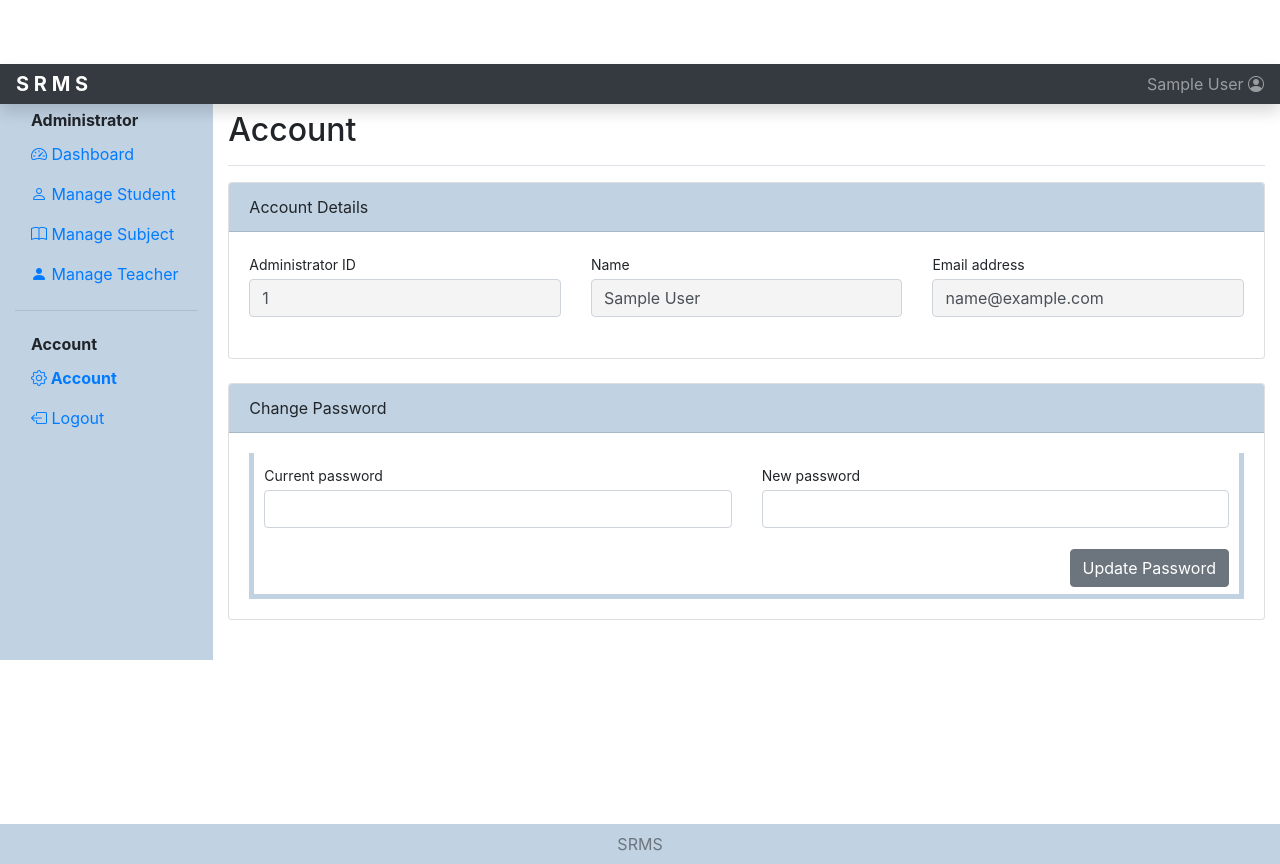
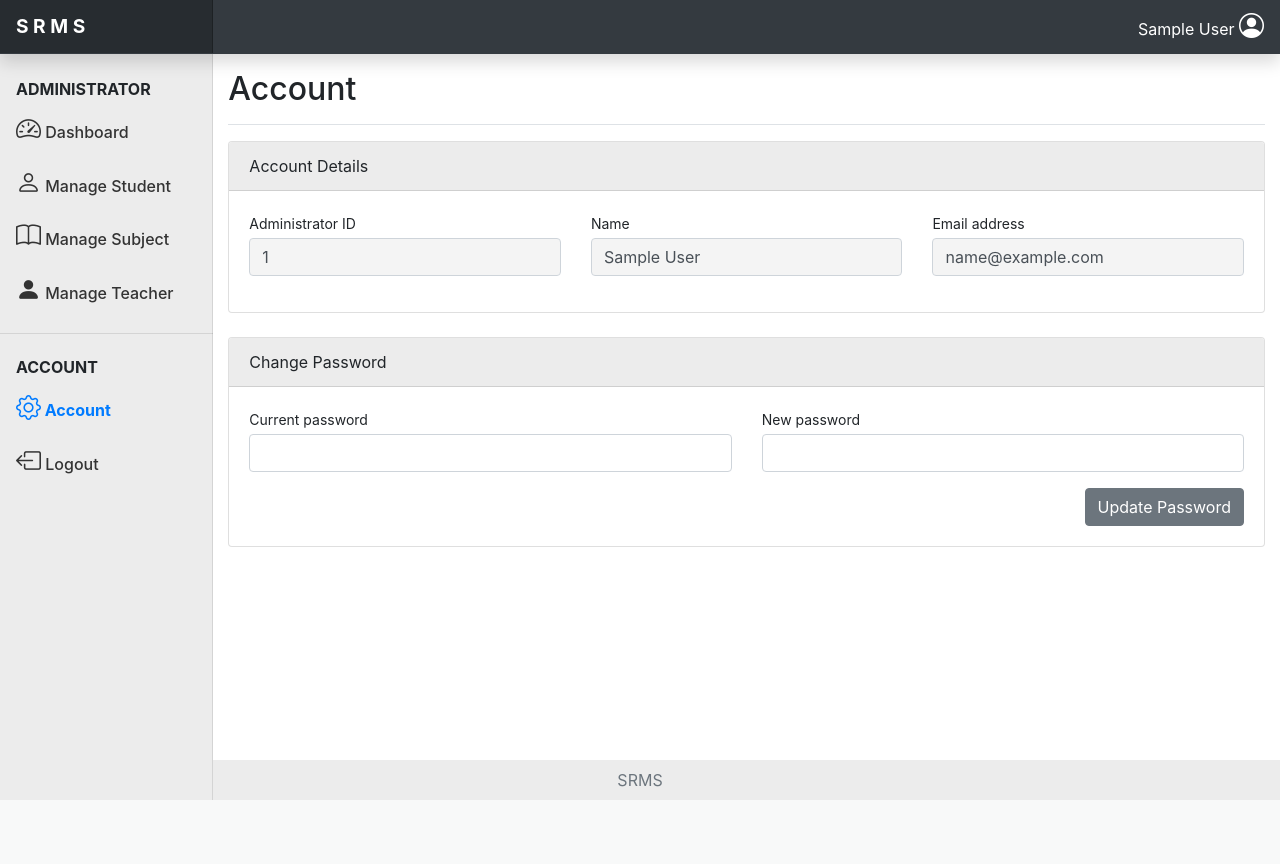
Before and after one commit to debashisda/srms, a PHP site: page /srms/admin/account.php in a window 1280 px wide. After the commit the page ends 800 px from the top, so only its background shows below. Run offline with PHP 8.4, Linux system fonts and the light colour scheme; the visitor is signed in with stand-in values (Sample User, id 1); some libraries are stand-ins or nearby versions.

Commit message:
Minor bug fixes

```diff
--- a/css/admin.css
+++ b/css/admin.css
@@ -1,45 +1,132 @@
-body{
-    margin-top: 4rem;
-}
-
 .bg-light{
-    background-color: #c1d2e3 !important;
-}
-form{
-    border-bottom:5px solid #c1d2e3;
-    border-right:5px solid #c1d2e3;
-    border-left:5px solid #c1d2e3;
-    padding:10px 10px 45px 10px;
-}
-
-main{
-    padding: 1rem;
-}
-
-input{
-    margin-bottom: 0.3rem;
-}
-
-input[type='submit']{
-    float: right;
-}
-
-.navbar{
-    margin-bottom:-25px;
-}
-
-.a{
-    margin-top:7rem;
-}
-
-th,td{
-    border: 1px solid black;
-}
-
-.data{
-    width: 100% !important;
+  background-color: #ececec !important;
 }
 
 .big{
     font-size: 25px;
 }
+
+/*Admin Dashboard*/
+
+.bd-placeholder-img {
+    font-size: 1.125rem;
+    text-anchor: middle;
+    -webkit-user-select: none;
+    -moz-user-select: none;
+    -ms-user-select: none;
+    user-select: none;
+}
+
+@media (min-width: 768px) {
+    .bd-placeholder-img-lg {
+    font-size: 3.5rem;
+    }
+}
+
+i{
+    font-size: 25px;
+}
+
+.feather {
+  width: 16px;
+  height: 16px;
+  vertical-align: text-bottom;
+}
+
+/*
+ * Sidebar
+ */
+
+.sidebar {
+  position: fixed;
+  top: 0;
+  bottom: 0;
+  left: 0;
+  z-index: 100; /* Behind the navbar */
+  padding: 48px 0 0; /* Height of navbar */
+  box-shadow: inset -1px 0 0 rgba(0, 0, 0, .1);
+}
+
+@media (max-width: 767.98px) {
+  .sidebar {
+    top: 5rem;
+  }
+}
+
+.sidebar-sticky {
+  position: relative;
+  top: 0;
+  height: calc(100vh - 48px);
+  padding-top: .5rem;
+  overflow-x: hidden;
+  overflow-y: auto; /* Scrollable contents if viewport is shorter than content. */
+}
+
+@supports ((position: -webkit-sticky) or (position: sticky)) {
+  .sidebar-sticky {
+    position: -webkit-sticky;
+    position: sticky;
+  }
+}
+
+.sidebar .nav-link {
+  font-weight: 500;
+  color: #333;
+}
+
+.sidebar .nav-link .feather {
+  margin-right: 4px;
+  color: #999;
+}
+
+.sidebar .nav-link.active {
+  color: #007bff;
+}
+
+.sidebar .nav-link:hover .feather,
+.sidebar .nav-link.active .feather {
+  color: inherit;
+}
+
+.sidebar-heading {
+
+  text-transform: uppercase;
+}
+
+/*
+ * Navbar
+ */
+
+.navbar-brand {
+  padding-top: .75rem;
+  padding-bottom: .75rem;
+  font-size: 1.2rem;
+  background-color: rgba(0, 0, 0, .25);
+  box-shadow: inset -1px 0 0 rgba(0, 0, 0, .25);
+}
+
+.navbar .navbar-toggler {
+  top: .25rem;
+  right: 1rem;
+}
+
+.navbar .form-control {
+  padding: .75rem 1rem;
+  border-width: 0;
+  border-radius: 0;
+}
+
+.form-control-dark {
+  color: #fff;
+  background-color: rgba(255, 255, 255, .1);
+  border-color: rgba(255, 255, 255, .1);
+}
+
+.form-control-dark:focus {
+  border-color: transparent;
+  box-shadow: 0 0 0 3px rgba(255, 255, 255, .25);
+}
+
+.top{
+    color: rgb(255, 255, 255) !important;
+}
--- a/css/teacher.css
+++ b/css/teacher.css
@@ -1,6 +1,4 @@
-.container{
-	max-width: 100% !important;
-}
+
 .bg-light{
 	background-color: #cfe1f2 !important;
 }
@@ -34,7 +32,6 @@ input:focus{
 }
 
 .alert{
-	margin-top:10px;
 	text-align:right;
 }
 .u-data{
```
